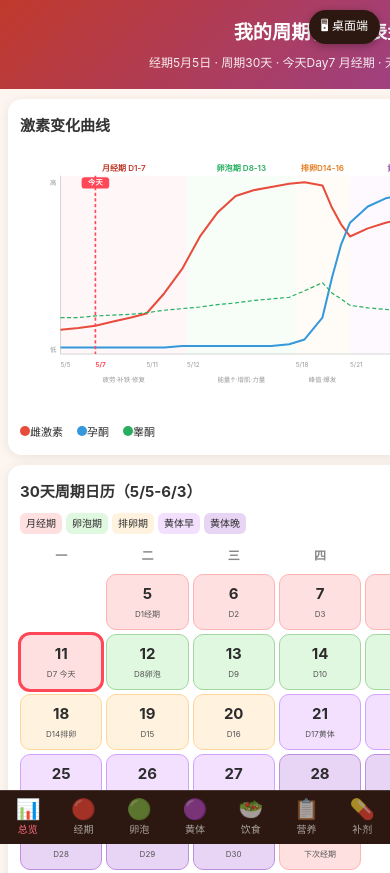
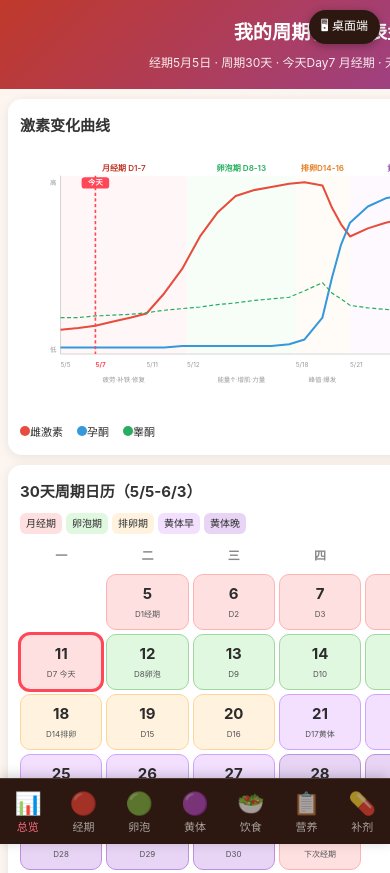
Before and after one commit to yugeboice/my-cycle-app, a plain HTML site: page index.html in a window 390 px wide. Shown: the top 873 px of the page. Drawn offline with Linux system fonts and the light colour scheme.

Commit message:
Fix mobile bottom nav: fixed position, larger icons, safe-area padding
Co-Authored-By: Eureka

```diff
--- a/index.html
+++ b/index.html
@@ -123,8 +123,10 @@ body.mobile-mode .phase-legend{font-size:10px;gap:4px}
 body.mobile-mode .phase-legend span{padding:2px 6px}
 
 /* 底部导航移动端加大 */
-body.mobile-mode .bottom-nav .bn-item{padding:8px 2px;font-size:10px}
-body.mobile-mode .bottom-nav .bn-item .bn-icon{font-size:20px}
+body.mobile-mode .bottom-nav{position:fixed;bottom:0;left:0;right:0;display:flex;background:#2c1810;z-index:500;padding:4px 0 env(safe-area-inset-bottom,8px);box-shadow:0 -2px 12px rgba(0,0,0,.2)}
+body.mobile-mode .bottom-nav .bn-item{padding:10px 2px;font-size:11px;gap:3px}
+body.mobile-mode .bottom-nav .bn-item .bn-icon{font-size:22px}
+body.mobile-mode .main{padding-bottom:80px}
 
 /* tag */
 body.mobile-mode .tag{font-size:9px;padding:1px 5px}
```
